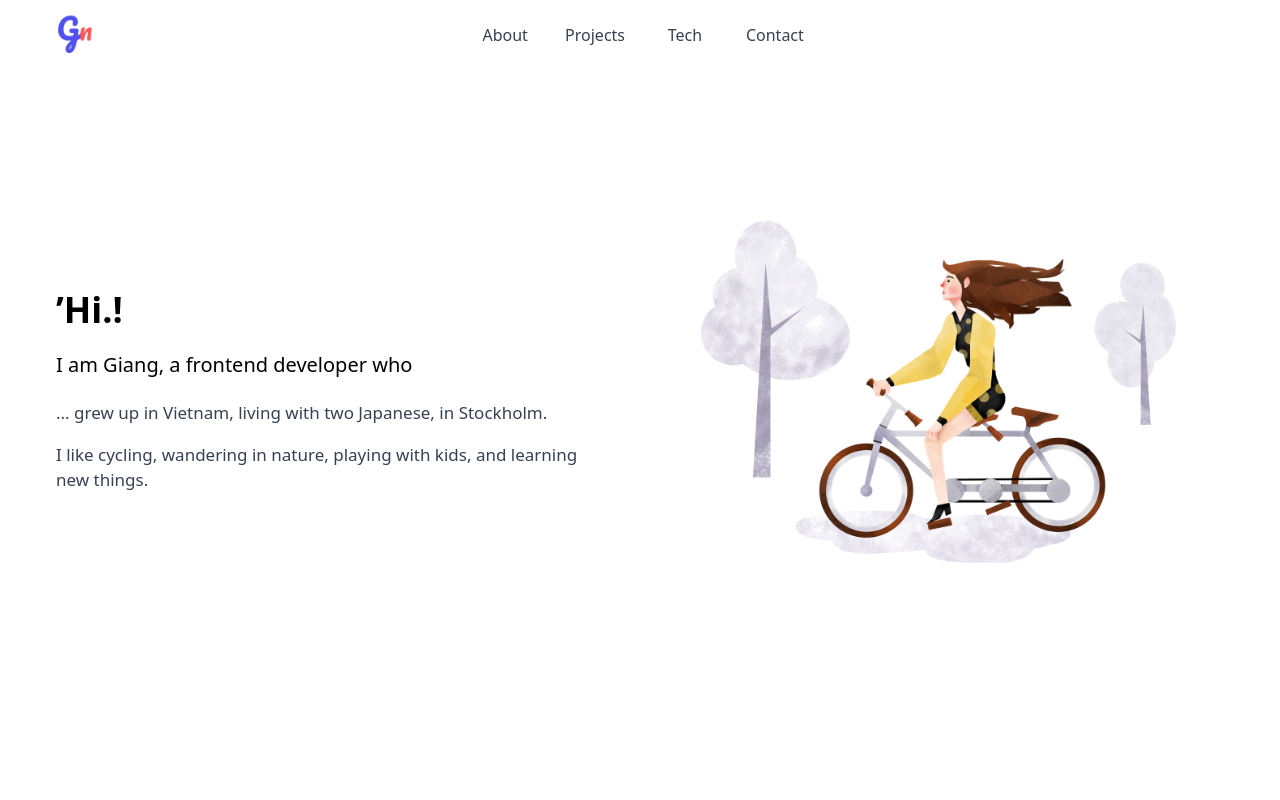
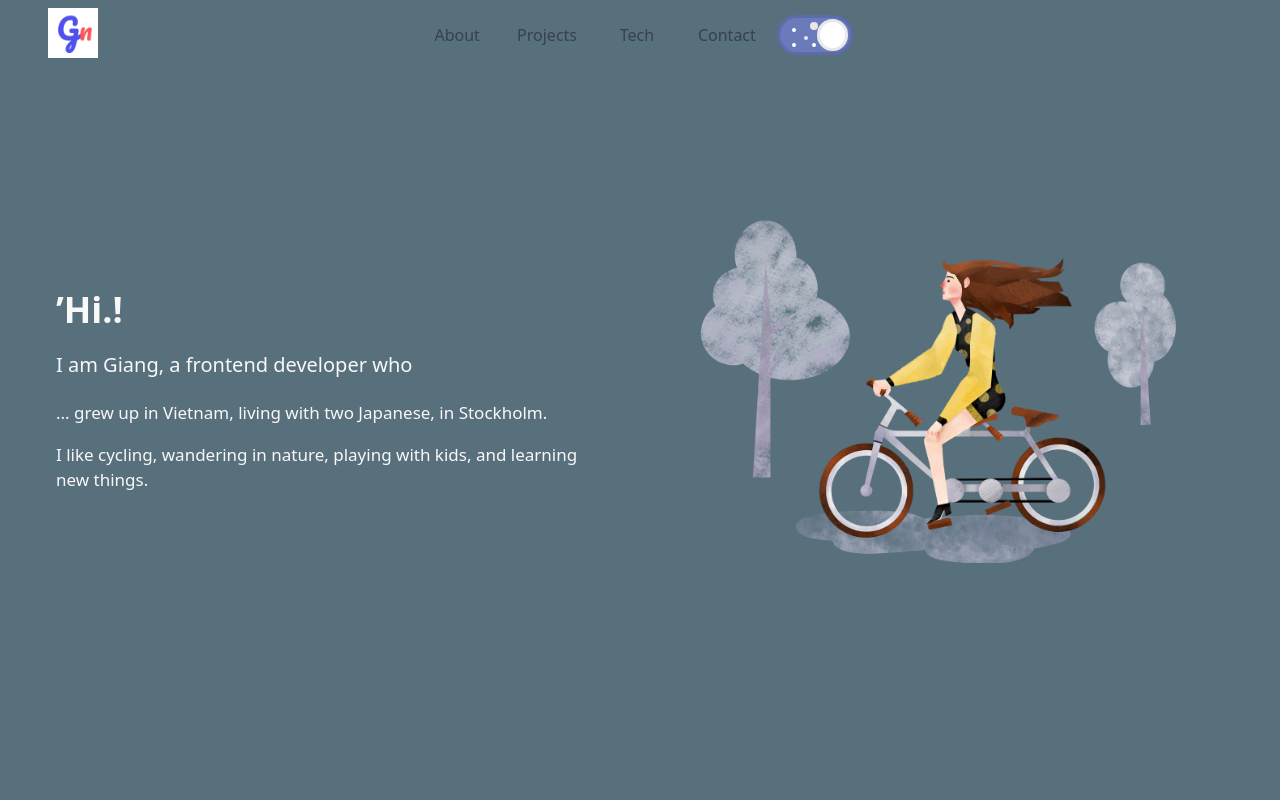
Before and after one commit to nh-g/portfolio-in-react, a React (Create React App) app: page / in a window 1280 px wide. Shown: the top 800 px of the page. Built offline with nearby package versions, Linux system fonts and the light colour scheme.

Commit message:
add toggle theme functionality

```diff
--- a/src/App.jsx
+++ b/src/App.jsx
@@ -1,3 +1,5 @@
+import { useEffect } from "react";
+
 import NavigationBar from "./components/NavigationBar";
 import Hero from "./sections/Hero";
 import About from "./sections/About";
@@ -6,8 +8,12 @@ import Skills from "./sections/SkillsList";
 import ContactMe from './sections/ContactMe';
 import Footer from "./components/Footer";
 
+import { keepTheme } from "./utilities/themes";
 import "./styles/styles.scss";
 export default function App() {
+  useEffect(() => {
+    keepTheme();
+  });
   return (
     <div className="App">
       <NavigationBar />
--- a/src/components/NavigationBar.jsx
+++ b/src/components/NavigationBar.jsx
@@ -1,4 +1,6 @@
-import BrandLogo from '../assets/images/NavLogo.png'
+import BrandLogo from '../assets/images/NavLogo.png';
+import ToggleTheme from './ToggleTheme';
+
 export default function NavigationBar() {
   return (
     <nav>
@@ -15,6 +17,7 @@ export default function NavigationBar() {
         <a href="#technologies">Tech</a>
         <a href="#contact">Contact</a>
       </div>
+      <ToggleTheme/>
     </nav>
   );
 }
--- /dev/null
+++ b/src/components/ToggleTheme.jsx
@@ -0,0 +1,50 @@
+import React, { useEffect, useState } from "react";
+import "../styles/components/_toggleTheme.scss";
+import { setTheme } from "../utilities/themes";
+
+export default function ToggleTheme() {
+  const [togClass, setTogClass] = useState("dark");
+  let theme = localStorage.getItem("theme");
+
+  const handleOnClick = () => {
+    if (localStorage.getItem("theme") === "theme-dark") {
+      setTheme("theme-light");
+      setTogClass("light");
+    } else {
+      setTheme("theme-dark");
+      setTogClass("dark");
+    }
+  };
+
+  useEffect(() => {
+    if (localStorage.getItem("theme") === "theme-dark") {
+      setTogClass("dark");
+    } else if (localStorage.getItem("theme") === "theme-light") {
+      setTogClass("light");
+    }
+  }, [theme]);
+
+  return (
+    <div className="container--toggle">
+      {togClass === "light" ? (
+        <input
+          type="checkbox"
+          id="toggle"
+          className="toggle--checkbox"
+          onClick={handleOnClick}
+          checked
+        />
+      ) : (
+        <input
+          type="checkbox"
+          id="toggle"
+          className="toggle--checkbox"
+          onClick={handleOnClick}
+        />
+      )}
+      <label htmlFor="toggle" className="toggle--label">
+        <span className="toggle--label-background"></span>
+      </label>
+    </div>
+  );
+}
--- a/src/styles/atoms/_button.scss
+++ b/src/styles/atoms/_button.scss
@@ -45,7 +45,7 @@ display: grid;
     position: absolute;
     left: 87%;
     border: 2px solid var(--color-very-dark-purple);
-    background-color: white;
+    background-color: var(--light-background);
 }
 .corner-button{
     position: fixed;
--- a/src/styles/atoms/_modal.scss
+++ b/src/styles/atoms/_modal.scss
@@ -17,7 +17,7 @@
     left: 50%;
     transform: translate(-50%, -50%);
     z-index: 10;
-    background-color: white;
+    background-color: var(--light-background);
     padding: 34px 24px 34px 24px;
     max-width: 768px;
     height: fit-content;
--- a/src/styles/base/_typography.scss
+++ b/src/styles/base/_typography.scss
@@ -3,6 +3,7 @@ h1 {
     font-size: 2.25rem;
     font-weight: 600;
     line-height: 41px;
+    color: var(--light-text);
 }
 
 h2 {
@@ -20,5 +21,5 @@ h4 {
     font-size: 17px;
     font-weight: 300;
     line-height: 25px;
-    color: $textGray;
+    color: var(--light-text);
 }
--- a/src/styles/base/layout.scss
+++ b/src/styles/base/layout.scss
@@ -1,21 +1,24 @@
 @import './variables';
 
 .App, html{
-    color: black;
+    color: var(--light-text);
+    background-color: var(--light-background);
     font-family: system-ui,-apple-system,BlinkMacSystemFont,Segoe UI,Roboto,Helvetica Neue,Arial,Noto Sans,sans-serif,Apple Color Emoji,Segoe UI Emoji,Segoe UI Symbol,Noto Color Emoji;
 }
 .main{
     margin-top: $header-height;
 }
 section {
+    // background-color: var(--light-background);
     padding-left: 15px;
     padding-right: 15px;
     // margin-bottom: 20px;
 }
 
+section:nth-child(even) {
+    background-color: var(--dark-background);
+    // background-color: $prim;
 
-section:nth-child(even) {
-  background: $prim;
 }
 
 @media screen and (min-width: 658px) {
@@ -24,3 +27,25 @@ section:nth-child(even) {
         padding-right: 3rem;
     }
 }
+
+// For switching Theme
+.theme-dark {
+  --dark-text: #292929;
+  --light-text: #F9F8F8;
+  --dark-background: #2F4550;
+  --light-background: #586F7C;
+  --footer-background: #6b7abb;
+
+//   --accent: #B8DBD9;
+//   --button-border: #B8DBD9;
+}
+
+.theme-light {
+  --dark-text: $black;
+  --light-text: #364152;
+  --dark-background: #F4ECF4;
+  --light-background: white;
+  --footer-background: #C4B4DC;
+//   --accent: #DBE7E4;
+//   --button-border: #5E4B56;
+}
--- a/src/styles/components/_footer.scss
+++ b/src/styles/components/_footer.scss
@@ -1,6 +1,6 @@
 footer{
     width: 100%;
-    background: $purple;
+    background-color: var(--footer-background);
     overflow: hidden;
     bottom: 0;
     display: grid;
--- a/src/styles/components/_navigationBar.scss
+++ b/src/styles/components/_navigationBar.scss
@@ -1,7 +1,7 @@
 nav {
   position: fixed;
 //   background: rgba(239, 226, 242, 0.5);
-  background: white;
+  background-color: var(--light-background);
   height: $header-height;
   width: 100%;
   top: 0;
@@ -23,7 +23,7 @@ nav {
 }
 .bar {
   // background: $prim;
-  background: $white;
+  background-color: var(--light-background);
   height: $bar-height;
   width: 85%;
 
--- /dev/null
+++ b/src/styles/components/_toggleTheme.scss
@@ -0,0 +1,196 @@
+:root {
+    /** sunny side **/
+    --blue-background: #c2e9f6;
+    --blue-border: #72cce3;
+    --blue-color: #96dcee;
+    --yellow-background: #fffaa8;
+    --yellow-border: #f5eb71;
+    /** dark side **/
+    --indigo-background: #808fc7;
+    --indigo-border: #5d6baa;
+    --indigo-color: #6b7abb;
+    --gray-border: #e8e8ea;
+    --gray-dots: #e8e8ea;
+}
+
+@keyframes reverse {
+    0% {
+        // left: 47px;
+        // width: 40px;
+        left: 37px;
+        width: 25px;
+
+    }
+    60% {
+        left: 3px;
+        // width: 80px;
+        width: 50px;
+    }
+    100% {
+        left: 3px;
+    }
+}
+
+@keyframes switch {
+    0% {
+        left: 3px;
+    }
+    60% {
+        left: 3px;
+        // width: 80px;
+        width: 50px;
+
+    }
+    100% {
+        // left: 47px;
+        // width: 40px;
+        left: 37px;
+        width: 25px;
+    }
+}
+
+.toggle--checkbox {
+    display: none;
+}
+
+.container--toggle {
+    display: grid;
+    place-items: center;
+    height: 40px;
+    position: relative;
+    grid-area: toggle;
+    margin: 10px;
+}
+
+/* background */
+.toggle--label {
+    // width: 100px;
+    // height: 54px;
+    width: 70px;
+    height: 34px;
+    background: var(--indigo-color);
+    border-radius: 100px;
+    border: 3px solid var(--indigo-border);
+    display: flex;
+    position: relative;
+    transition: all 350ms ease-in;
+}
+
+.toggle--checkbox:checked + .toggle--label {
+    background: var(--blue-color);
+    border-color: var(--blue-border);
+}
+
+/* sun and moon */
+.toggle--checkbox:checked + .toggle--label:before {
+    animation-name: reverse;
+    animation-duration: 350ms;
+    animation-fill-mode: forwards;
+    transition: all 360ms ease-in;
+    background: var(--yellow-background);
+    border-color: var(--yellow-border);
+}
+
+.toggle--label:before {
+    animation-name: switch;
+    animation-duration: 350ms;
+    animation-fill-mode: forwards;
+    content: '';
+    // width: 40px;
+    // height: 40px;
+    width: 26px;
+    height: 26px;
+    border: 3px solid var(--gray-border);
+    top: 1px;
+    left: 3px;
+    position: absolute;
+    border-radius: 40px;
+    background: white;
+}
+
+/* moon dimples */
+.toggle--label:after {
+    transition-delay: 0ms;
+    transition: all 250ms ease-in;
+    position: absolute;
+    content: '';
+    box-shadow: var(--gray-dots) -14px 0 0 1px, var(--gray-dots) -22px 12px 0 -1px;
+    // left: 80px;
+    // top: 10px;
+    left: 45px;
+    top: 5px;
+    width: 6px;
+    height: 6px;
+    background: transparent;
+    border-radius: 50%;
+    opacity: 1;
+}
+
+.toggle--checkbox:checked + .toggle--label:after {
+    transition-delay: 50ms;
+    opacity: 0;
+}
+
+/* clouds */
+.toggle--checkbox:checked + .toggle--label .toggle--label-background {
+    width: 5px;
+    // left: 65px;
+    // top: 22px;
+    left: 47px;
+    top: 14px;
+}
+
+.toggle--checkbox:checked + .toggle--label .toggle--label-background:before {
+    // top: -4px;
+    // left: -5px;
+    // width: 20px;
+    // height: 5px;
+    top: -4px;
+    left: -5px;
+    width: 20px;
+    height: 5px;
+
+}
+
+.toggle--checkbox:checked + .toggle--label .toggle--label-background:after {
+    top: 3px;
+    width: 20px;
+    height: 5px;
+    left: -10px;
+}
+
+/* stars */
+.toggle--label-background {
+    border-radius: 5px;
+    position: relative;
+    background: white;
+    left: 32px;
+    width: 4px;
+    transition: all 150ms ease-in;
+    top: 25px;
+    height: 4px;
+}
+
+.toggle--label-background:before {
+    content: '';
+    position: absolute;
+    width: 4px;
+    height: 4px;
+    top: -15px;
+    border-radius: 5px;
+    background: white;
+    left: -20px;
+    transition: all 150ms ease-in;
+}
+
+.toggle--label-background:after {
+    content: '';
+    position: absolute;
+    width: 4px;
+    height: 4px;
+    left: -20px;
+    // top: 10px;
+    border-radius: 5px;
+    background: white;
+    transition: all 150ms ease-in;
+}
--- /dev/null
+++ b/src/utilities/themes.js
@@ -0,0 +1,21 @@
+function setTheme(themeName) {
+  localStorage.setItem("theme", themeName);
+  document.documentElement.className = themeName;
+}
+
+function keepTheme() {
+  if (localStorage.getItem("theme")) {
+    if (localStorage.getItem("theme") === "theme-dark") {
+      setTheme("theme-dark");
+    } else if (localStorage.getItem("theme") === "theme-light") {
+      setTheme("theme-light");
+    }
+  } else {
+    setTheme("theme-dark");
+  }
+}
+
+module.exports = {
+  setTheme,
+  keepTheme,
+};
```
